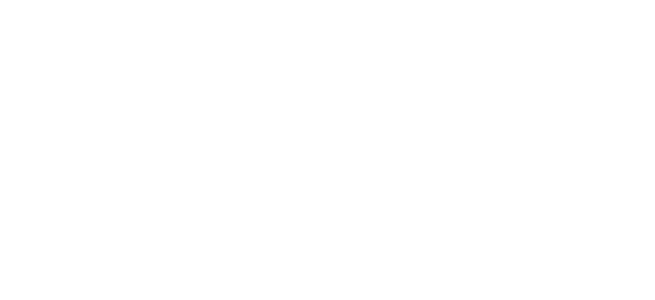
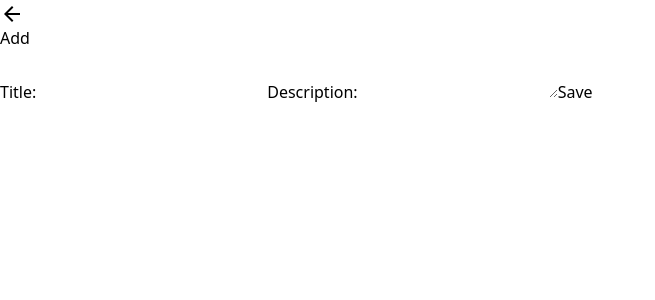
Before and after one commit to CodingCris7/todoApp, a React app: page /add-todo in a window 1280 px wide. Before the commit this address had no page. Shown: the top 300 px of the page, without its empty margins (0-655 px from the left). Built offline with nearby package versions, Linux system fonts and the light colour scheme.

Commit message:
Add todo page and TodoForm component
* Add Todo page to add new todo
 * Create TodoForm component
 * Add addTodo's funcionality
 * Add proptypes module

```diff
--- a/package.json
+++ b/package.json
@@ -45,6 +45,7 @@
     "@mui/icons-material": "^5.2.5",
     "@mui/material": "^5.2.6",
     "@reduxjs/toolkit": "^1.7.1",
+    "prop-types": "^15.8.0",
     "react": "^17.0.2",
     "react-dom": "^17.0.2",
     "react-redux": "^7.2.6",
--- a/public/index.html
+++ b/public/index.html
@@ -4,6 +4,7 @@
   <meta charset="UTF-8">
   <meta http-equiv="X-UA-Compatible" content="IE=edge">
   <meta name="viewport" content="width=device-width, initial-scale=1.0">
+  <link rel="shortcut icon" href="#" />
   <title>ToDo App</title>
 </head>
 <body>
--- a/src/App.js
+++ b/src/App.js
@@ -7,11 +7,13 @@
 
 import './App.css';
 import Home from './pages/Home';
+import AddTodo from './pages/AddTodo';
 
 const App = () => (
   <Router>
     <Routes>
       <Route path="/" element={<Home />} />
+      <Route path="/add-todo" element={<AddTodo />} />
     </Routes>
   </Router>
 );
--- a/src/components/TodoCard.jsx
+++ b/src/components/TodoCard.jsx
@@ -1,10 +1,12 @@
 import React from 'react';
+import PropTypes from 'prop-types';
+
 import { Delete, Edit } from '@mui/icons-material';
 
-const TodoCard = () => (
+const TodoCard = ({ todo }) => (
   <div>
-    <h3>Todo title</h3>
-    <p>Todo&apos;s description</p>
+    <h3>{todo.title}</h3>
+    <p>{todo.description}</p>
     <div>
       <Delete />
       <Edit />
@@ -12,4 +14,20 @@
   </div>
 );
 
+TodoCard.propTypes = {
+  todo: PropTypes.shape({
+    id: PropTypes.number.isRequired,
+    title: PropTypes.string.isRequired,
+    description: PropTypes.string.isRequired,
+  }),
+};
+
+TodoCard.defaultProps = {
+  todo: {
+    id: 0,
+    title: 'Default Todo',
+    description: 'Default todo item',
+  },
+};
+
 export default TodoCard;
--- /dev/null
+++ b/src/components/TodoForm.jsx
@@ -0,0 +1,57 @@
+import React, { useState } from 'react';
+import { useDispatch } from 'react-redux';
+import { useNavigate } from 'react-router-dom';
+import { addTodo } from '../stores/todosSlice';
+
+const TodoForm = () => {
+  const [todo, setTodo] = useState({
+    title: '',
+    description: '',
+  });
+  const dispatch = useDispatch();
+  const navigate = useNavigate();
+
+  const handleInput = (e) => {
+    const { name, value } = e.target;
+
+    setTodo({
+      ...todo,
+      [name]: value,
+    });
+  };
+
+  const handleSubmit = (e) => {
+    e.preventDefault();
+    dispatch(addTodo(todo));
+    navigate('/');
+  };
+
+  return (
+    <div>
+      <form>
+        <label htmlFor="title">
+          Title:
+          <input
+            type="text"
+            name="title"
+            id="title"
+            value={todo.title}
+            onChange={handleInput}
+          />
+        </label>
+        <label htmlFor="description">
+          Description:
+          <textarea
+            name="description"
+            id="description"
+            value={todo.description}
+            onChange={handleInput}
+          />
+        </label>
+        <button type="submit" onClick={handleSubmit}>Save</button>
+      </form>
+    </div>
+  );
+};
+
+export default TodoForm;
--- a/src/index.js
+++ b/src/index.js
@@ -6,8 +6,10 @@
 import App from './App';
 
 ReactDOM.render(
-  <Provider store={store}>
-    <App />
-  </Provider>,
+  <React.StrictMode>
+    <Provider store={store}>
+      <App />
+    </Provider>
+  </React.StrictMode>,
   document.getElementById('app'),
 );
--- /dev/null
+++ b/src/pages/AddTodo.jsx
@@ -0,0 +1,19 @@
+import React from 'react';
+import { Link } from 'react-router-dom';
+
+import { ArrowBack } from '@mui/icons-material';
+import TodoForm from '../components/TodoForm';
+
+const AddTodo = () => (
+  <div>
+    <div>
+      <Link to="/">
+        <ArrowBack />
+      </Link>
+      <h1>Add</h1>
+    </div>
+    <TodoForm />
+  </div>
+);
+
+export default AddTodo;
--- a/src/pages/Home.jsx
+++ b/src/pages/Home.jsx
@@ -1,16 +1,21 @@
 import React from 'react';
 import { useSelector } from 'react-redux';
+import { Link } from 'react-router-dom';
 
 import { Add } from '@mui/icons-material';
 import TodoCard from '../components/TodoCard';
 
 const Home = () => {
-  const getTodoList = useSelector((state) => state.todos.list);
+  const todoList = useSelector((state) => state.todos.list);
   return (
     <div>
       <h1 className="flex">ToDo&apos;s List</h1>
-      <Add />
-      {getTodoList.length > 0 && <TodoCard />}
+      <Link to="/add-todo">
+        <Add />
+      </Link>
+      {todoList.length > 0 && (
+        todoList.map((item) => <TodoCard key={item.id} todo={item} />)
+      )}
     </div>
   );
 };
--- a/src/stores/todosSlice.js
+++ b/src/stores/todosSlice.js
@@ -9,7 +9,7 @@
   initialState,
   reducers: {
     addTodo(state, { payload }) {
-      state.list.push(payload);
+      state.list.push({ ...payload, id: state.list.length + 1 });
     },
   },
 });
```
Also changed, not shown: 1 other file (tests, documents, lock files or other folders).
